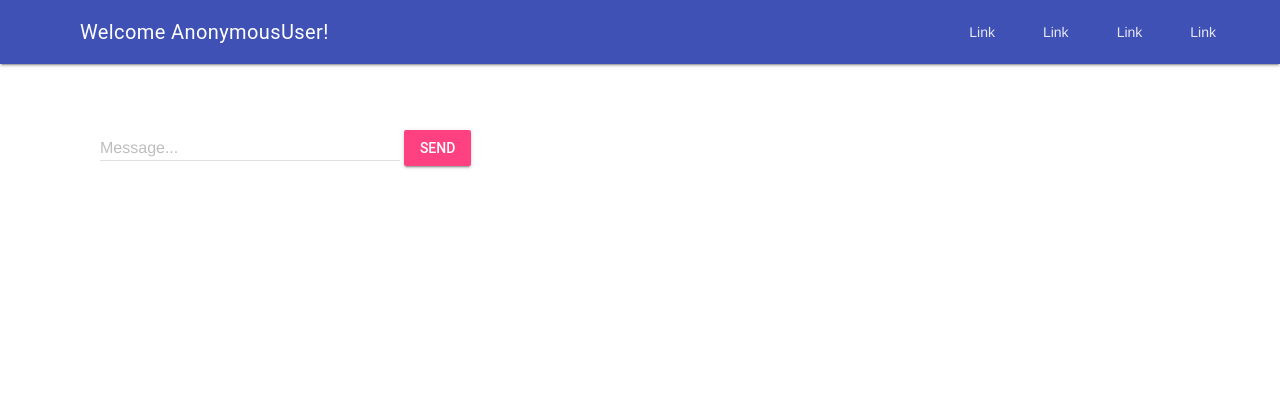
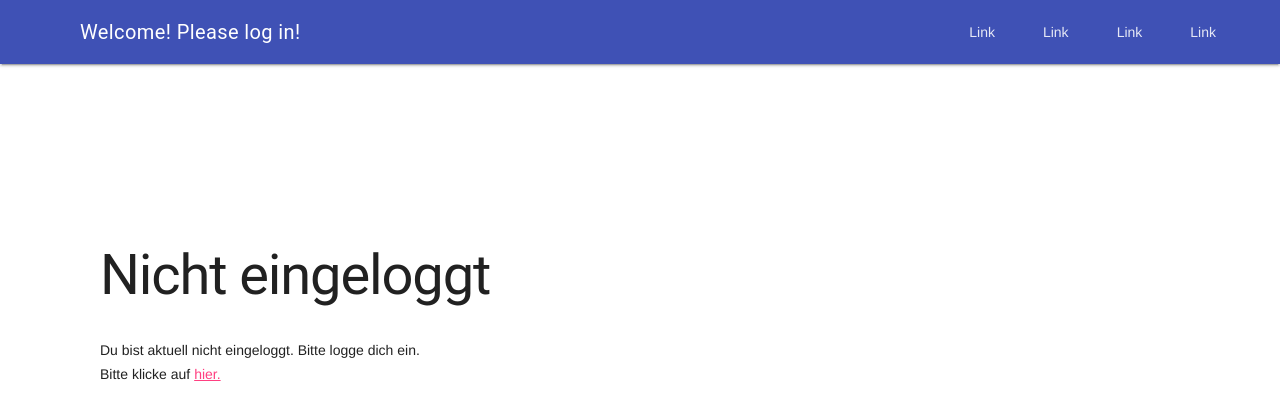
Before and after one commit to barni246/Django-ChatApp-2, a Django app: page /chat/ in a window 1280 px wide. Shown: the top 420 px of the page. Run offline with Django 5.2, Linux system fonts and the light colour scheme.

Commit message:
login wrongPassword

```diff
--- a/chat/models.py
+++ b/chat/models.py
@@ -11,7 +11,7 @@ class Chat(models.Model):
 
 class Message(models.Model):
     text = models.CharField(max_length = 500)
-    created_at = DateField(default = date.today)
+    created_at = DateField(default=date.today)
    # chat = Chat Klasse verknüpfen
     chat = models.ForeignKey(Chat, on_delete = models.CASCADE, related_name = 'chat_message_set', default=None, blank=True, null=True)
     author = models.ForeignKey(settings.AUTH_USER_MODEL, on_delete = models.CASCADE, related_name = 'author_message_set')
--- a/chat/templates/chat/index.html
+++ b/chat/templates/chat/index.html
@@ -7,7 +7,7 @@
   }
 
   .inputfield {
-    padding-top: 50px;
+    padding-top: 150px;
     padding-left: 100px;
   }
 </style>
@@ -17,7 +17,15 @@
   <header class="mdl-layout__header">
     <div class="mdl-layout__header-row">
       <!-- Title -->
-        <span class="mdl-layout-title">Welcome {{request.user}}!</span>
+      <span class="mdl-layout-title">
+
+        {% if request.user.is_authenticated %}
+          Welcome {{request.user}}!
+        {% else %}
+          Welcome! Please log in!
+        {% endif %}
+
+      </span>
       <!-- Add spacer, to align navigation to the right -->
       <div class="mdl-layout-spacer"></div>
       <!-- Navigation. We hide it in small screens. -->
@@ -41,10 +49,24 @@
   <main class="mdl-layout__content">
     <div class="page-content">
 
+
+
+
+
     </div>
     <!-- Your content goes here -->
 
+
     <div class="inputfield">
+
+      {% if request.user.is_authenticated %}
+
+      {% for message in messages %}
+      <div>
+        <span style="color: rgba(0, 0, 0, 0.4);">[{{message.created_at}}]</span> <b>{{message.author}}:</b> <i>
+          {{message.text}}</i> <br>
+      </div>
+      {% endfor %}
 
       <!-- Textfield with Floating Label -->
 
@@ -64,9 +86,13 @@
 </div>
 
 </form>
+{% else %}
+<h1>Nicht eingeloggt</h1>
+<p>Du bist aktuell nicht eingeloggt. Bitte logge dich ein. <br>
+  Bitte klicke auf <a href="/login/">hier.</a>
+</p>
 
-
-
+{% endif %}
 
 
 
--- a/chat/views.py
+++ b/chat/views.py
@@ -1,5 +1,7 @@
 from django.shortcuts import render
 from .models import Message, Chat
+from django.contrib.auth import authenticate, login
+from django.http import HttpResponseRedirect
 
 # Create your views here.
 def index(request):
@@ -9,4 +11,16 @@ def index(request):
         print('Recieved data: ' + text_message)
         myChat = Chat.objects.get(id = 1)
         Message.objects.create(text = request.POST.get('textmessage', '' ), chat = myChat, author = request.user, receiver = request.user)
-    return render(request, 'chat/index.html', {'username': ' Barnabas'})
+    chatMessages = Message.objects.filter(chat__id=1)
+    return render(request, 'chat/index.html', {'messages': chatMessages})
+
+
+def login_view(request):
+  if request.method == 'POST':
+    user = authenticate(username = request.POST.get('username'), password = request.POST.get('password'))
+    if user:
+      login(request, user)
+      return HttpResponseRedirect('/chat/')
+    else:
+      return render(request, 'auth/login.html', {'wrongPassword':True})
+  return render(request, 'auth/login.html')
--- a/django_chat_app/urls.py
+++ b/django_chat_app/urls.py
@@ -16,9 +16,10 @@ Including another URLconf
 """
 from django.contrib import admin
 from django.urls import path
-from chat.views import index
+from chat.views import index, login_view
 
 urlpatterns = [
     path('admin/', admin.site.urls),
     path('chat/', index),
+    path('login/', login_view),
 ]
```
Also changed, not shown: chat/templates/auth/login.html (added, +15 -0 lines), db.sqlite3. Lines whose indentation alone changed are shown as unchanged.
